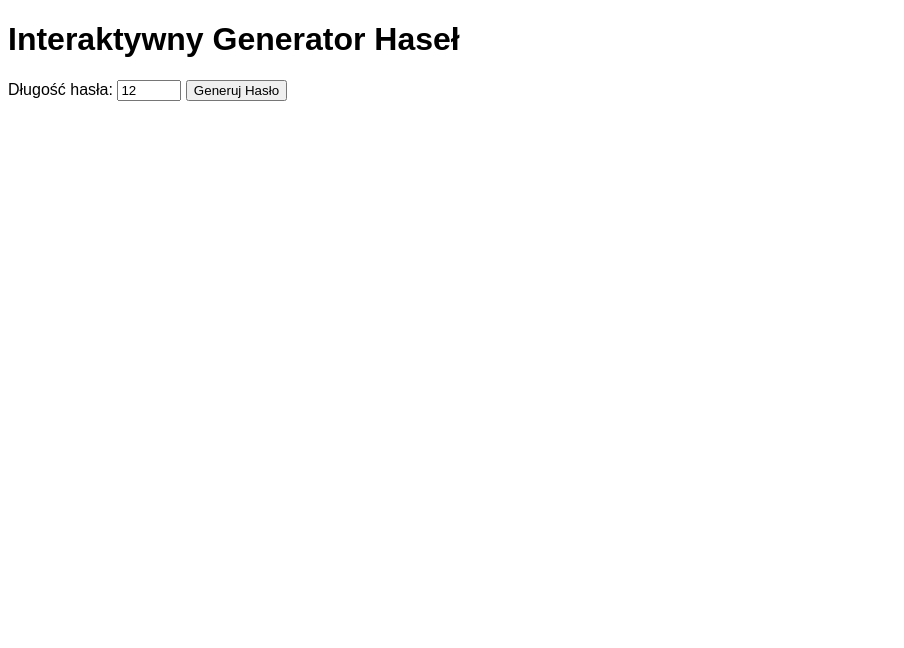
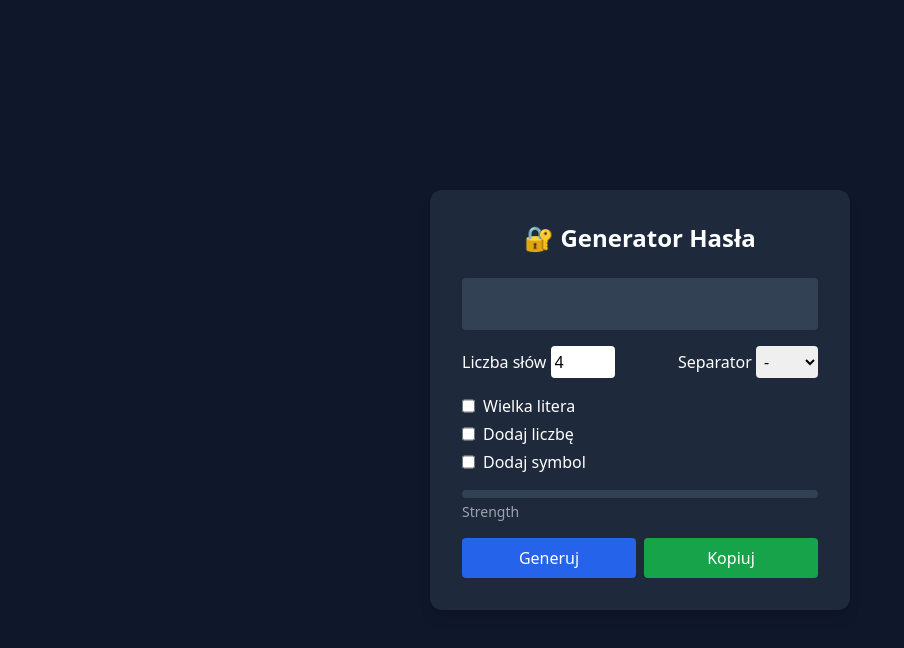
Before and after one commit to DamianGrudzien/word-generator-js, a website: page index.html in a window 1280 px wide. Shown: the whole page, without its empty margins (0-904 px from the left). Drawn offline with nearby package versions, Linux system fonts and the light colour scheme.

Commit message:
Update index.html

```diff
--- a/index.html
+++ b/index.html
@@ -1,30 +1,104 @@
 <!DOCTYPE html>
 <html lang="pl">
 <head>
-    <meta charset="UTF-8">
-    <meta name="viewport" content="width=device-width, initial-scale=1.0">
-    <title>Generator Haseł</title>
-    <style>
-        body { font-family: Arial, sans-serif; }
-        #password { margin-top: 10px; font-size: 24px; }
-    </style>
+
+<meta charset="UTF-8">
+<title>Polski Generator Haseł</title>
+
+<script src="https://cdn.tailwindcss.com"></script>
+
 </head>
-<body>
-    <h1>Interaktywny Generator Haseł</h1>
-    <label for="length">Długość hasła:</label>
-    <input type="number" id="length" value="12" min="1" max="100">
-    <button id="generate">Generuj Hasło</button>
-    <div id="password"></div>
-    <script>
-        document.getElementById('generate').onclick = function() {
-            const length = document.getElementById('length').value;
-            const charset = 'abcdefghijklmnopqrstuvwxyzABCDEFGHIJKLMNOPQRSTUVWXYZ0123456789!@#$%^&*()';
-            let password = '';
-            for (let i = 0; i < length; i++) {
-                password += charset.charAt(Math.floor(Math.random() * charset.length));
-            }
-            document.getElementById('password').innerText = password;
-        };
-    </script>
+
+<body class="bg-slate-900 text-white flex items-center justify-center min-h-screen">
+
+<div class="bg-slate-800 p-8 rounded-xl shadow-lg w-[420px]">
+
+<h1 class="text-2xl font-bold mb-6 text-center">
+🔐 Generator Hasła
+</h1>
+
+<input
+id="password"
+readonly
+class="w-full p-3 mb-4 rounded bg-slate-700 text-lg"
+/>
+
+<div class="flex justify-between mb-4">
+
+<div>
+<label>Liczba słów</label>
+<input id="wordCount"
+type="number"
+value="4"
+min="2"
+max="10"
+class="w-16 p-1 rounded text-black">
+</div>
+
+<div>
+<label>Separator</label>
+<select id="separator" class="text-black p-1 rounded">
+<option value="-">-</option>
+<option value="_">_</option>
+<option value=".">.</option>
+<option value="">brak</option>
+</select>
+</div>
+
+</div>
+
+<div class="space-y-1 mb-4">
+
+<label class="flex gap-2">
+<input type="checkbox" id="capitalize">
+Wielka litera
+</label>
+
+<label class="flex gap-2">
+<input type="checkbox" id="addNumber">
+Dodaj liczbę
+</label>
+
+<label class="flex gap-2">
+<input type="checkbox" id="addSymbol">
+Dodaj symbol
+</label>
+
+</div>
+
+<div class="mb-4">
+
+<div class="w-full bg-slate-700 h-2 rounded">
+<div id="strengthBar" class="h-2 rounded bg-red-500 w-0"></div>
+</div>
+
+<p id="strengthText" class="text-sm mt-1 text-gray-400">
+Strength
+</p>
+
+</div>
+
+<div class="flex gap-2">
+
+<button onclick="generatePassphrase()"
+class="flex-1 bg-blue-600 hover:bg-blue-700 p-2 rounded">
+Generuj
+</button>
+
+<button onclick="copyPassword()"
+class="flex-1 bg-green-600 hover:bg-green-700 p-2 rounded">
+Kopiuj
+</button>
+
+</div>
+
+<p id="copied" class="text-green-400 text-sm mt-3 hidden">
+Skopiowano!
+</p>
+
+</div>
+
+<script src="script.js"></script>
+
 </body>
 </html>
```
